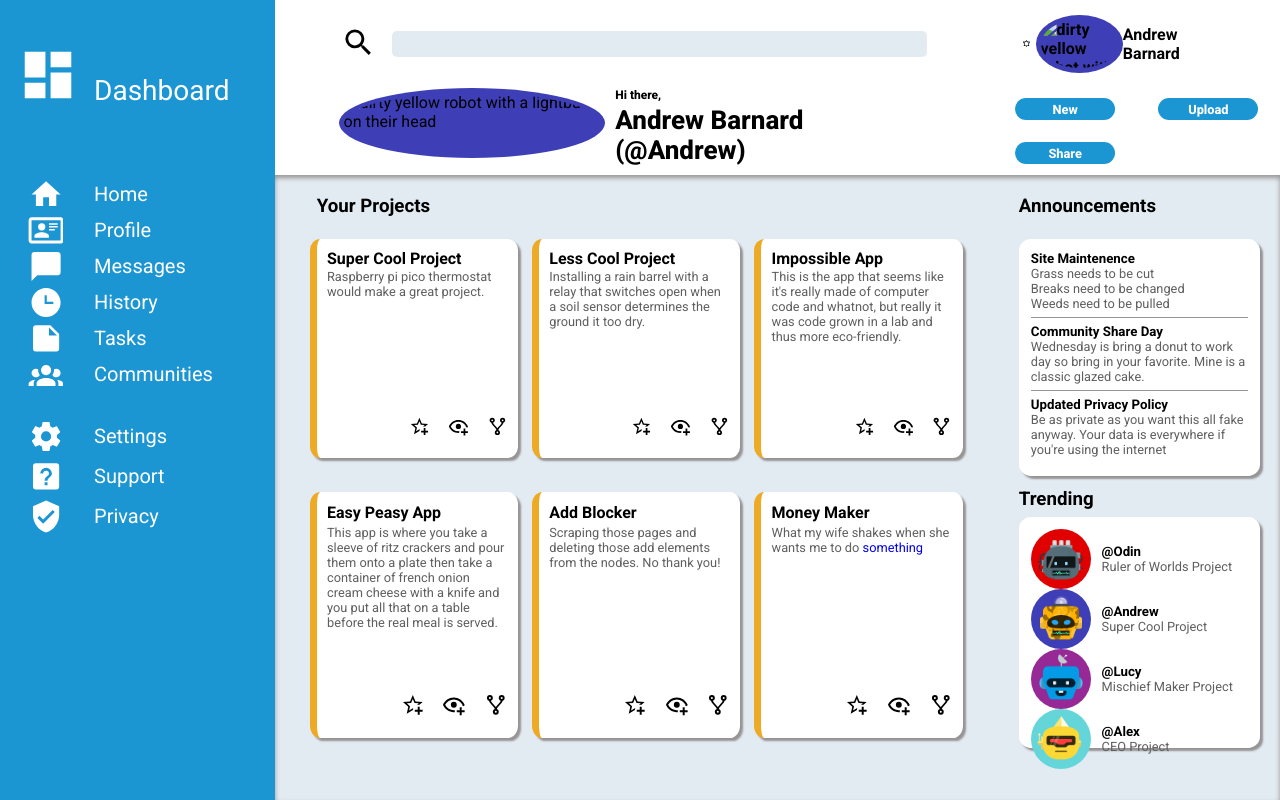
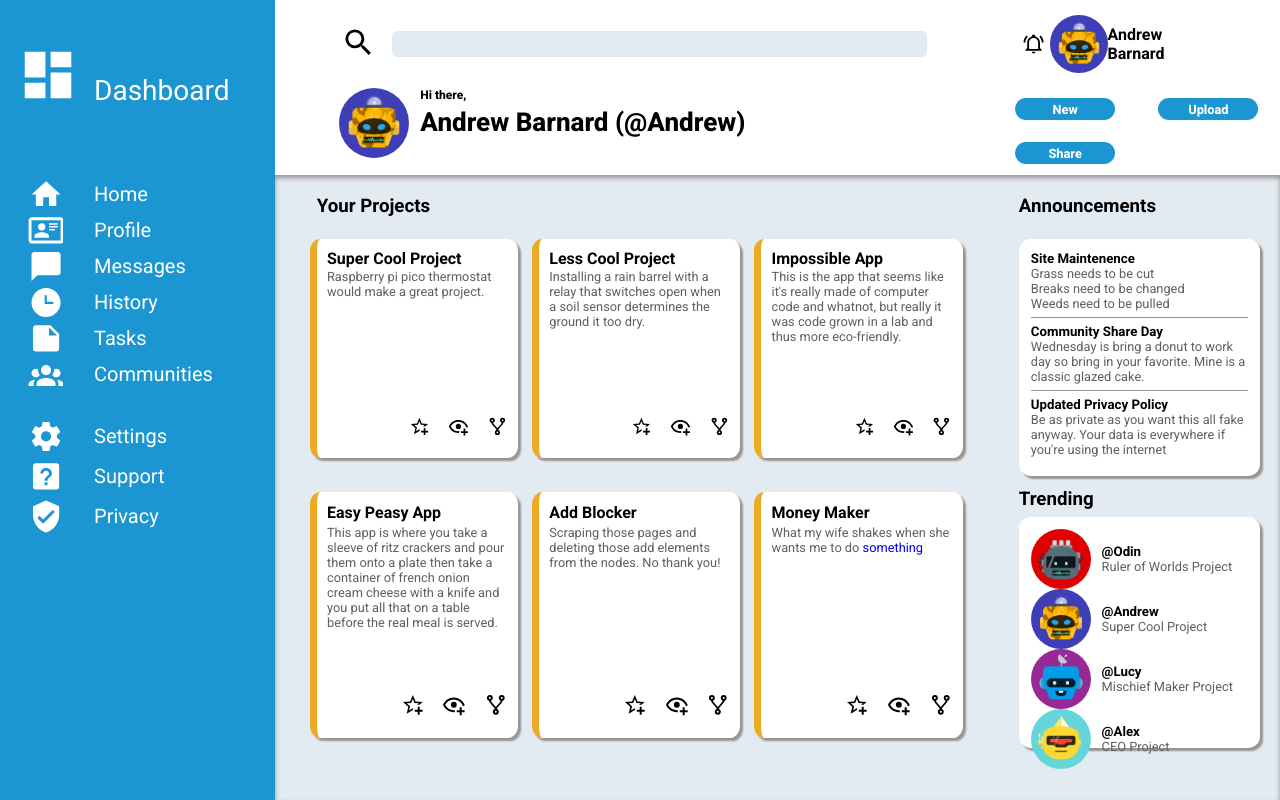
Before and after one commit to abarnard91/odin_admin_board, a plain HTML site: page index.html in a window 1280 px wide. Drawn offline with Linux system fonts and the light colour scheme; the site is published under a folder, as on GitHub Pages, so addresses that start at the root find nothing.

Commit message:
Update index.html
added root (.) to image source path in header

```diff
--- a/index.html
+++ b/index.html
@@ -21,11 +21,11 @@
             </div>
             <div class="profile_name_alert">
                 <svg class="bell_icon" xmlns="http://www.w3.org/2000/svg" viewBox="0 0 24 24"><title>bell-ring-outline</title><path d="M10,21H14A2,2 0 0,1 12,23A2,2 0 0,1 10,21M21,19V20H3V19L5,17V11C5,7.9 7.03,5.17 10,4.29C10,4.19 10,4.1 10,4A2,2 0 0,1 12,2A2,2 0 0,1 14,4C14,4.1 14,4.19 14,4.29C16.97,5.17 19,7.9 19,11V17L21,19M17,11A5,5 0 0,0 12,6A5,5 0 0,0 7,11V18H17V11M19.75,3.19L18.33,4.61C20.04,6.3 21,8.6 21,11H23C23,8.07 21.84,5.25 19.75,3.19M1,11H3C3,8.6 3.96,6.3 5.67,4.61L4.25,3.19C2.16,5.25 1,8.07 1,11Z" /></svg>
-                <img class="profile_img" src="/imgs/bot_img.png" alt="dirty yellow robot with a lightbulb on their head">
+                <img class="profile_img" src="./imgs/bot_img.png" alt="dirty yellow robot with a lightbulb on their head">
                 <div> Andrew Barnard</div>
             </div>
             <div class="welcome-box">
-                <img src="/imgs/bot_img.png" alt="dirty yellow robot with a lightbulb on their head">
+                <img src="./imgs/bot_img.png" alt="dirty yellow robot with a lightbulb on their head">
                 <div>
                     <div>Hi there,</div>
                     <div> Andrew Barnard (@Andrew)</div>
```
